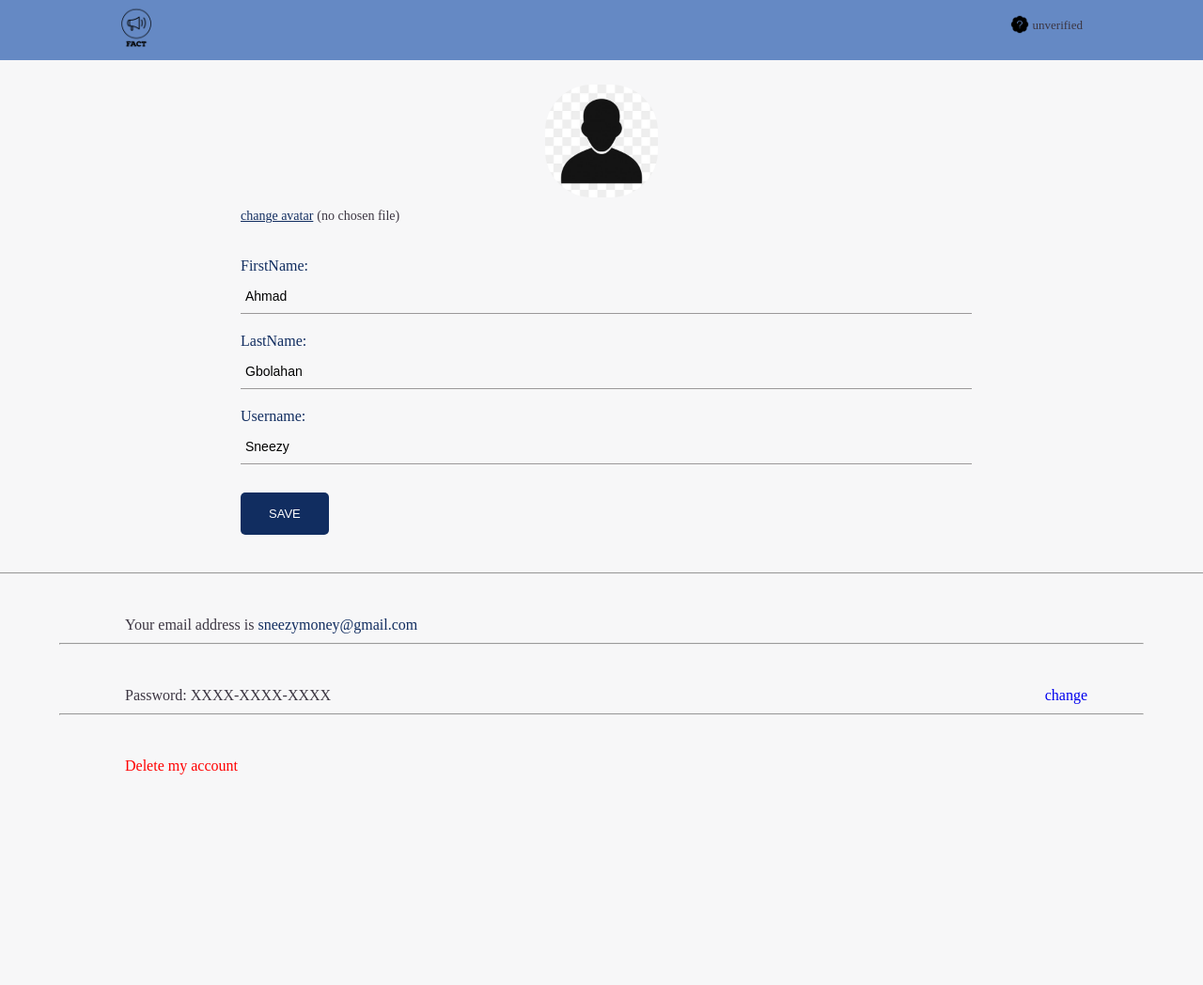
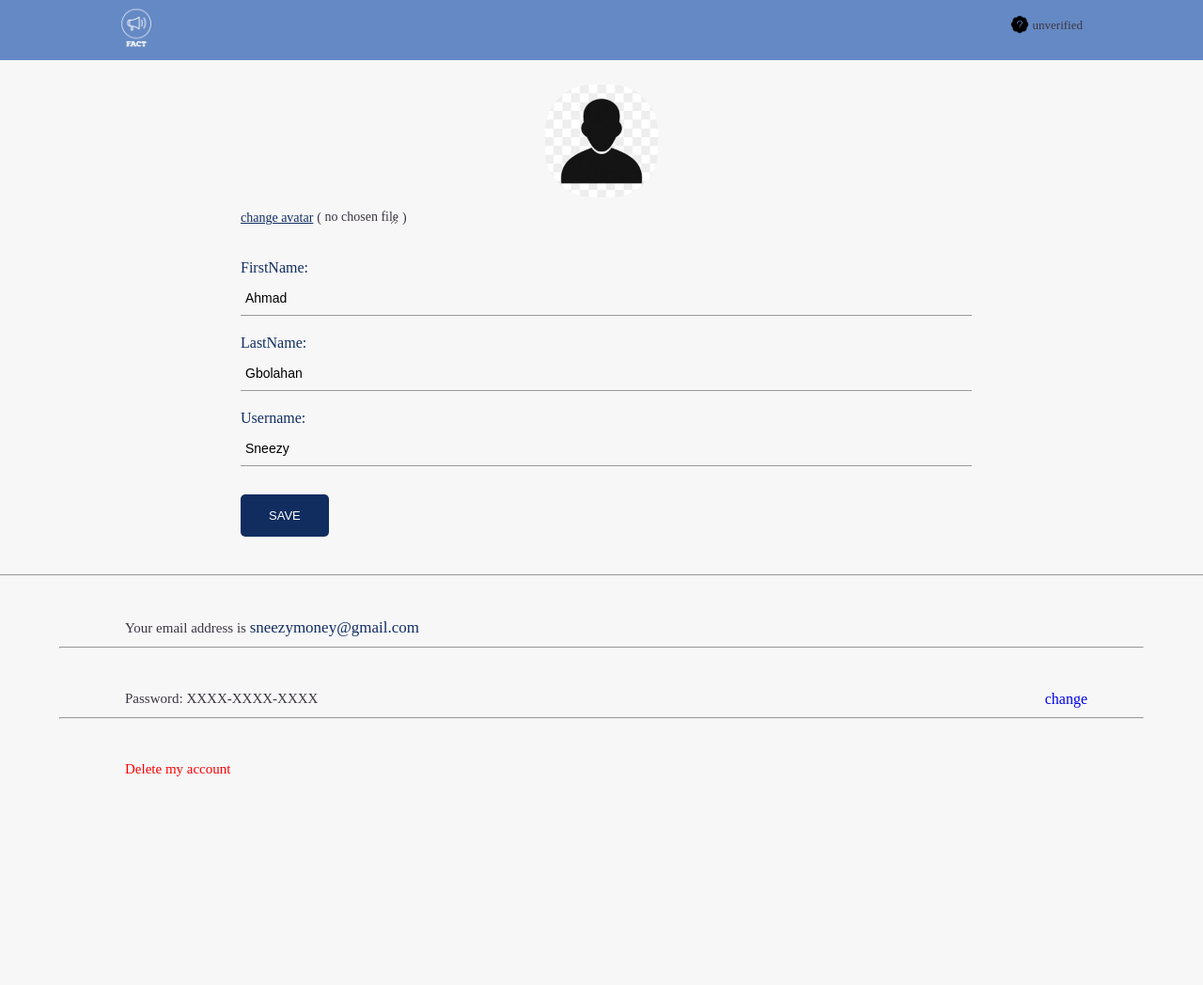
Before and after one commit to SneezyG/authentication, a Django app: template authenticate/app/template/profile.html in a window 1280 px wide. Shown: the whole page at 94% size. Before the commit the page ends 824 px from the top, so only its background shows below. Run offline with Django 4.2, Linux system fonts and the light colour scheme; the template is opened without the code that fills it, so the values that code supplies are empty; parts of the project's set-up code (start-up, migrations or seed data) failed here and were passed over; some libraries are stand-ins or nearby versions.

Commit message:
cleaning

```diff
--- a/authenticate/app/template/profile.html
+++ b/authenticate/app/template/profile.html
@@ -21,6 +21,7 @@
          background-color: #6589c4;
          position: fixed;
          width: 100%;
+         z-index: 1;
        }
 
        #logo {
@@ -79,7 +80,7 @@
             width: 80%;
             margin: 0;
             padding: 10px 0px 0px 10px;
-            font-size: 16px;
+            font-size: 15px;
         }
 
         .avartar {
@@ -119,6 +120,19 @@
        input.visually-hidden:is(:focus, :focus-within) + label {
          outline: thin dotted;
         }
+
+        #filename {
+          display: inline-block;
+          max-width: 100px;
+          resize: both;
+          white-space: nowrap;
+          overflow: hidden;
+          text-overflow: ellipsis;
+          position: relative;
+          top: 3px;
+          z-index: 0;
+        }
+
 
        #browse {
          cursor: pointer;
@@ -164,6 +178,7 @@
 
         #email > span {
           color: #112d60;
+          font-size: 17px;
         }
 
 
@@ -190,7 +205,7 @@
         #info {
           margin: 0 0 10px 0;
           padding: 0;
-          font-size: 15px;
+          font-size: 14px;
         }
 
         #error {
@@ -234,7 +249,7 @@
 <body>
 
  <header>
-  <img id="logo" src="black.png" alt="fact-logo">
+  <img id="logo" src="white.png" alt="fact-logo">
 
   <p id="verify">
     <img src="unverified.png" alt="status" />
@@ -253,8 +268,9 @@
        class="visually-hidden"/>
        <label id="browse" for="fileElem"/>
        change avatar</label>
-       <span> (no chosen file)</span>
-
+       <span> ( </span>
+       <span id="filename"> no chosen file</span>
+       <span> ) </span>
       <br/>
       <br/>
       <br/>
@@ -311,6 +327,17 @@
   const _input = document.querySelector("#confirmDelete > input");
   const _button = document.querySelector("#confirmDelete > button");
   const error = document.querySelector("#error");
+  const filename = document.querySelector("#filename");
+  const fileElem = document.querySelector("#fileElem");
+
+
+
+  fileElem.addEventListener('input', () => {
+    let fileList = fileElem.files;
+    let file = fileList[0];
+    filename.innerHTML = file ? file.name : "no chosen file";
+  });
+
 
 
 
```
Also changed, not shown: authenticate/app/template/white.png (added).
